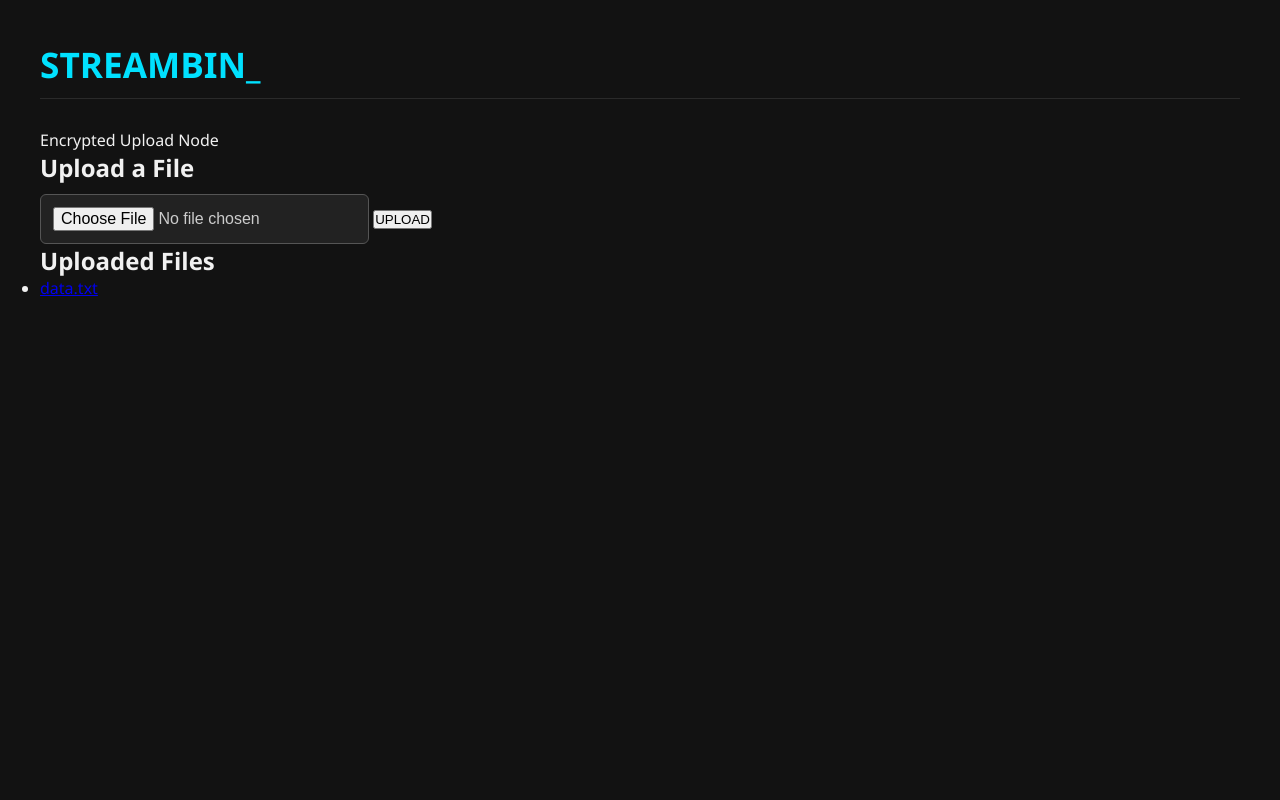
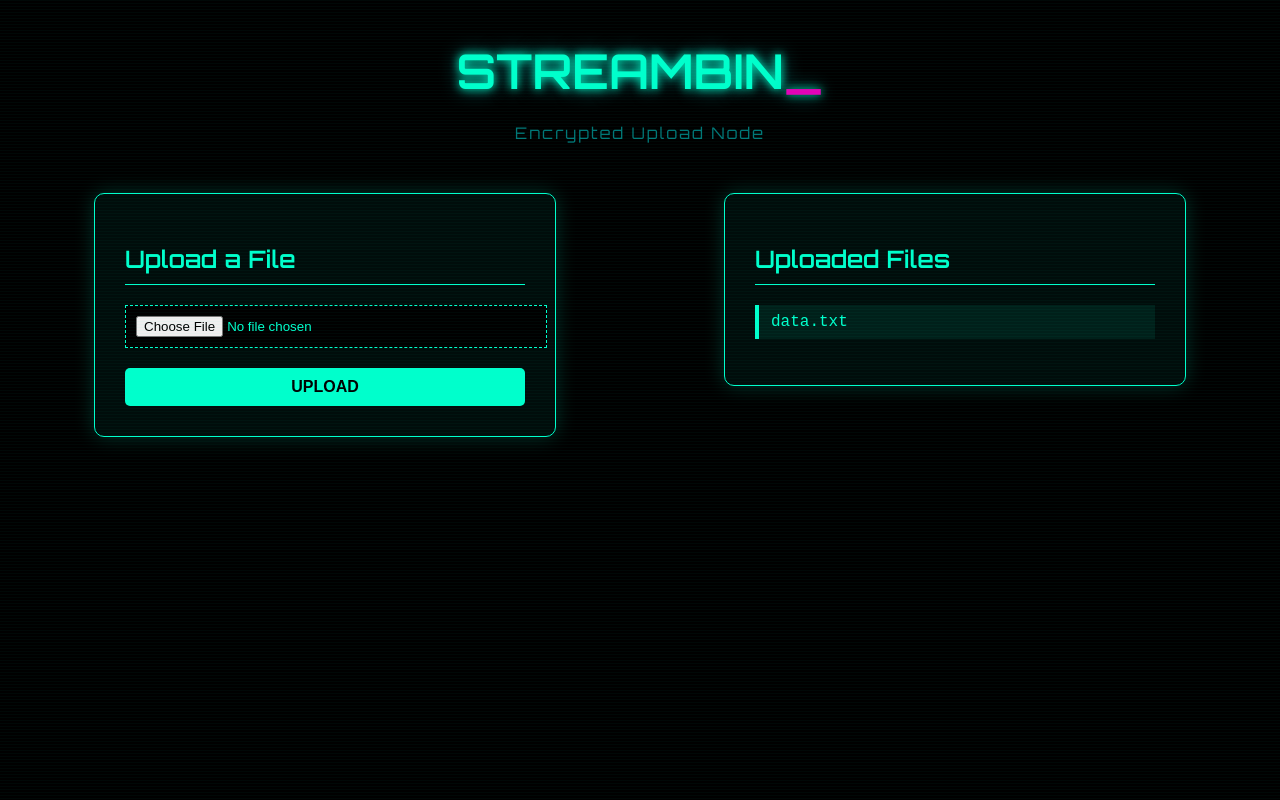
Before and after one commit to Amber100023r44/flask-file-share, a Flask app: page / in a window 1280 px wide. Run offline with Flask 3, Linux system fonts and the light colour scheme.

Commit message:
Update style.css

```diff
--- a/static/style.css
+++ b/static/style.css
@@ -1,139 +1,142 @@
-/* Reset and Base */
-* {
+body {
   margin: 0;
   padding: 0;
-  box-sizing: border-box;
+  font-family: 'Orbitron', monospace;
+  background-color: #000;
+  color: #00ffcc;
+  overflow-x: hidden;
+  position: relative;
 }
 
-body {
-  background-color: #121212;
-  font-family: 'Segoe UI', Tahoma, Geneva, Verdana, sans-serif;
-  color: #f1f1f1;
-  padding: 40px;
+header {
+  text-align: center;
+  margin-top: 40px;
 }
 
-/* Container */
-.container {
-  max-width: 1200px;
-  margin: auto;
-  background-color: #1e1e1e;
-  border-radius: 12px;
-  box-shadow: 0 0 30px rgba(0, 255, 255, 0.1);
-  padding: 40px;
-  display: grid;
-  grid-template-columns: 1fr 1fr;
-  gap: 40px;
+.logo {
+  font-size: 3rem;
+  color: #00ffcc;
+  text-shadow: 0 0 10px #00ffcc, 0 0 20px #007777;
+  position: relative;
 }
 
-/* Title */
-h1 {
-  grid-column: span 2;
-  font-size: 2.2rem;
-  color: #00e1ff;
-  margin-bottom: 30px;
-  border-bottom: 1px solid #2a2a2a;
+.glitch {
+  animation: glitch 1s infinite;
+  color: #ff00cc;
+}
+
+.tagline {
+  font-size: 1rem;
+  color: #007777;
+  margin-top: -10px;
+  letter-spacing: 2px;
+}
+
+@keyframes glitch {
+  0% { opacity: 1; transform: translate(0); }
+  20% { opacity: 0.8; transform: translate(-2px, 1px); }
+  40% { opacity: 1; transform: translate(2px, -1px); }
+  60% { opacity: 0.9; transform: translate(-1px, 1px); }
+  80% { opacity: 1; transform: translate(1px, -1px); }
+  100% { opacity: 1; transform: translate(0); }
+}
+
+.main-grid {
+  display: flex;
+  justify-content: space-around;
+  align-items: flex-start;
+  margin-top: 50px;
+  padding: 0 30px;
+  gap: 40px;
+  flex-wrap: wrap;
+}
+
+.upload-box, .uploaded-files {
+  background: rgba(0, 255, 204, 0.05);
+  border: 1px solid #00ffcc;
+  border-radius: 10px;
+  padding: 30px;
+  width: 400px;
+  box-shadow: 0 0 20px rgba(0, 255, 204, 0.2);
+}
+
+.upload-box h2, .uploaded-files h2 {
+  margin-bottom: 20px;
+  font-size: 1.5rem;
+  border-bottom: 1px solid #00ffcc;
   padding-bottom: 10px;
 }
 
-/* Stats Panel */
-.left-panel .stats {
-  font-size: 1.1rem;
-  color: #ccc;
+input[type="file"] {
+  background: #000;
+  border: 1px dashed #00ffcc;
+  padding: 10px;
+  color: #00ffcc;
+  width: 100%;
   margin-bottom: 20px;
 }
 
-/* Upload */
-.upload-box {
-  display: flex;
-  flex-direction: column;
-  gap: 10px;
+button {
+  background-color: #00ffcc;
+  color: #000;
+  border: none;
+  padding: 10px 20px;
+  font-weight: bold;
+  font-size: 1rem;
+  cursor: pointer;
+  border-radius: 5px;
+  width: 100%;
+  transition: 0.3s ease;
 }
 
-.label-upload {
-  font-weight: bold;
-  font-size: 1rem;
-  margin-bottom: 6px;
-  color: #00e1ff;
+button:hover {
+  background-color: #000;
+  color: #00ffcc;
+  border: 1px solid #00ffcc;
 }
 
-input[type="file"] {
-  background-color: #222;
-  color: #ccc;
-  padding: 12px;
-  border: 1px solid #555;
-  border-radius: 6px;
-  font-size: 1rem;
-}
-
-input[type="file"]:hover {
-  border-color: #00e1ff;
-}
-
-/* Right Panel - Dial */
-.dial-container {
-  display: flex;
-  flex-direction: column;
-  align-items: center;
-  justify-content: center;
-}
-
-#speedometer {
-  margin-top: 10px;
-}
-
-#speed-text {
-  margin-top: 16px;
-  font-size: 1rem;
-  color: #00e1ff;
-}
-
-/* Uploaded Files */
-.files-section {
-  grid-column: span 2;
-  margin-top: 40px;
-}
-
-.files-section h2 {
-  font-size: 1.4rem;
-  margin-bottom: 15px;
-  color: #00e1ff;
-  border-bottom: 1px solid #2a2a2a;
-  padding-bottom: 5px;
-}
-
-.files-section ul {
+ul {
   list-style: none;
   padding-left: 0;
 }
 
-.files-section li {
-  padding: 10px 0;
-  border-bottom: 1px solid #333;
+li {
+  margin-bottom: 10px;
+  padding: 8px 12px;
+  background-color: rgba(0, 255, 204, 0.08);
+  border-left: 4px solid #00ffcc;
+  font-family: 'Courier New', Courier, monospace;
+  transition: 0.2s;
 }
 
-.files-section li a {
-  color: #66ccff;
-  text-decoration: none;
-  font-weight: 500;
+li:hover {
+  background-color: rgba(0, 255, 204, 0.15);
 }
 
-.files-section li a:hover {
-  text-decoration: underline;
-  color: #00c6ff;
+a {
+  color: #00ffcc;
+  text-decoration: none;
+  word-break: break-all;
 }
 
-/* Responsive Design */
-@media (max-width: 768px) {
-  .container {
-    grid-template-columns: 1fr;
-    gap: 20px;
-  }
+a:hover {
+  color: #ffffff;
+}
 
-  h1 {
-    text-align: center;
-  }
-
-  .files-section {
-    margin-top: 20px;
-  }
+/* Scanlines effect */
+.scanlines {
+  position: fixed;
+  top: 0;
+  left: 0;
+  height: 100%;
+  width: 100%;
+  background: repeating-linear-gradient(
+    to bottom,
+    rgba(0, 255, 204, 0.03),
+    rgba(0, 255, 204, 0.03) 1px,
+    transparent 1px,
+    transparent 3px
+  );
+  pointer-events: none;
+  z-index: 9999;
 }
```
